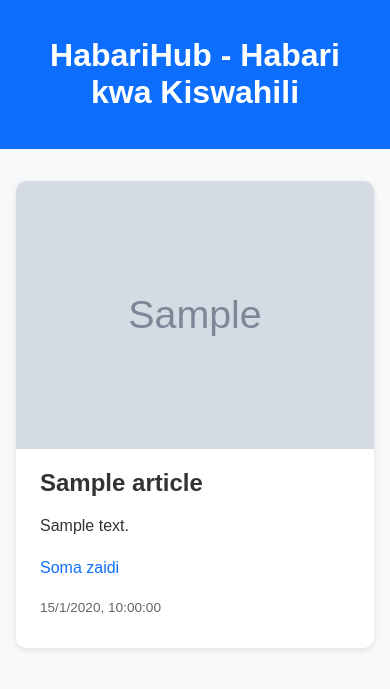
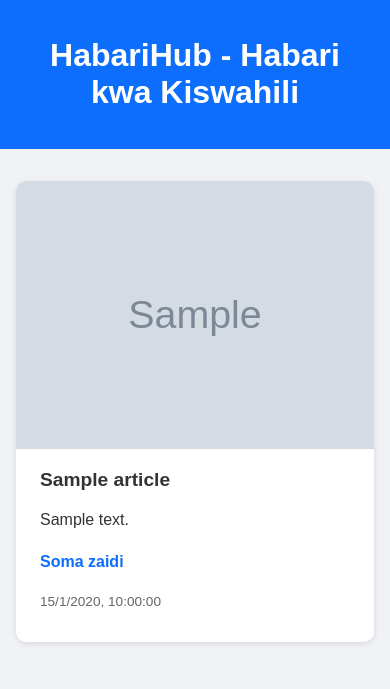
Before and after one commit to nextdev42/ai_newsapp, a Node server app: template views/index.ejs in a window 390 px wide. Shown: the top 689 px of the page. Run offline with Node 20, Linux system fonts and the light colour scheme; the template is opened without the code that fills it: most values are stand-ins (such as "Sample title", 1, 10 or a date in 2020); grey boxes marked "Sample" are stand-in pictures.

Commit message:
Update index.ejs

```diff
--- a/views/index.ejs
+++ b/views/index.ejs
@@ -7,17 +7,17 @@
   <style>
     body {
       font-family: Arial, sans-serif;
-      background: #f8f9fa;
-      color: #333;
+      background: #f0f2f5;
       margin: 0;
       padding: 0;
+      color: #333;
     }
 
     header {
       background: #0d6efd;
-      color: white;
-      padding: 1rem 2rem;
+      color: #fff;
       text-align: center;
+      padding: 1rem;
     }
 
     main {
@@ -27,7 +27,7 @@
     }
 
     .article {
-      background: white;
+      background: #fff;
       margin-bottom: 2rem;
       border-radius: 10px;
       box-shadow: 0 2px 6px rgba(0,0,0,0.1);
@@ -56,12 +56,19 @@
     .article a {
       color: #0d6efd;
       text-decoration: none;
+      font-weight: bold;
     }
 
     .date {
       font-size: 0.85rem;
       color: #666;
       margin-top: 0.5rem;
+    }
+
+    @media (max-width: 600px) {
+      .article h2 {
+        font-size: 1.2rem;
+      }
     }
   </style>
 </head>
```
